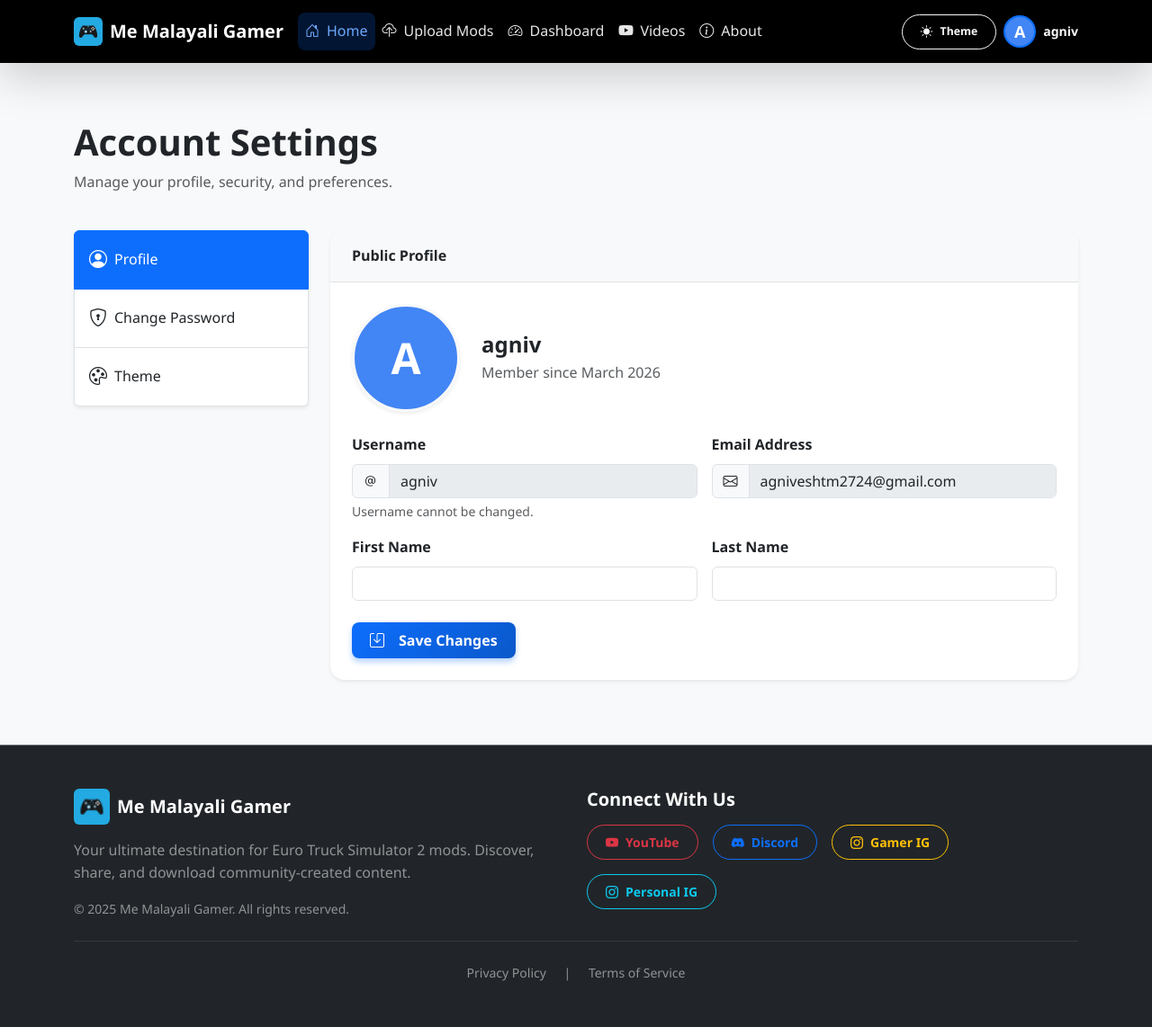
After one commit to agniveshtm/Me_Malayali_Gamer, a Django app: page /settings/ in a window 1280 px wide. The commit adds this page. Shown: the whole page at 90% size. Run offline with Django 5.2, Linux system fonts and the light colour scheme; a user stored in the database is signed in; some libraries are stand-ins or nearby versions.

Commit message:
Added Settings tab's and sections in dashboard. Also added In dashboard Password changer.

```diff
--- a/simulation_mods/Main/urls.py
+++ b/simulation_mods/Main/urls.py
@@ -21,4 +21,6 @@ urlpatterns = [
     path('create/',views.create_mods,name="create"),
     path('edit/<uuid:pk>',views.edit_mods,name="edit"),
     path('delete/<uuid:pk>',views.delete_mods,name="delete"),
+    path('settings/',views.settings_page,name="settings_page"),
+    path('password-change/',views.password_change,name="password_change")
 ]
--- a/simulation_mods/Main/views.py
+++ b/simulation_mods/Main/views.py
@@ -6,7 +6,10 @@ from django.contrib.auth.decorators import login_required
 from django.views.decorators.http import require_POST
 from django.views.decorators.cache import never_cache
 from .filters import ModsFilter
+from django.core.paginator import Paginator
 import os
+from django.contrib.auth import update_session_auth_hash
+from django.contrib.auth.forms import PasswordChangeForm
 # Create your views here.
 #=============DASHBOARD===============#
 
@@ -33,9 +36,13 @@ def dashboard_page(request):
     count = mods.count()
     mods_filter = ModsFilter(request.GET,queryset=mods)
     filtered_mods = mods_filter.qs
-    filtered_count = filtered_mods.count()
+    paginator = Paginator(filtered_mods,6)
+    page_number = request.GET.get("page")
+    page_obj = paginator.get_page(page_number)
     has_filters = bool(request.GET and any(request.GET.values()))
-    context = {"mods":filtered_mods,"filter":mods_filter,"count":count,"filtered_count":filtered_count,"has_filters":has_filters,"current_order":order}
+    context = {"mods":page_obj,"page_obj":page_obj,"filter":mods_filter,"count":count,"filtered_count":filtered_mods.count(),"has_filters":has_filters,"current_order":order}
+    if request.headers.get('HX-Request'):
+        return render(request, 'partials/mod_dashboard_partial.html', context)
     return render(request,"main/dashboard.html",context)
 
 #=============== EDIT =================
@@ -70,3 +77,30 @@ def delete_mods(request,pk):
     deleted_mods.delete()
     messages.success(request, f"'{mod_title}' has been deleted successfully!")
     return redirect("dashboard_page")
+
+@login_required(login_url="user_login")
+def settings_page(request):
+    if request.method == "POST":
+        user = request.user
+        user.first_name = request.POST.get('first_name', user.first_name)
+        user.last_name = request.POST.get('last_name', user.last_name)
+        user.save()
+        messages.success(request, "Profile updated successfully!")
+        return redirect("settings_page")
+    return render(request,"main/settings.html")
+
+@login_required(login_url="user_login")
+def password_change(request):
+    if request.method == "POST":
+        password_form = PasswordChangeForm(request.user, request.POST)
+        if password_form.is_valid():
+            user = password_form.save()
+            update_session_auth_hash(request, user)
+            messages.success(request,"Password has been updated successfully!")
+            return redirect("settings_page")
+        else:
+            return render(request, "main/settings.html", {
+                "password_form": password_form,
+                "active_tab": "security"
+            })
+    return redirect("settings_page")
--- a/simulation_mods/simulation_mods/settings.py
+++ b/simulation_mods/simulation_mods/settings.py
@@ -25,6 +25,8 @@ BASE_DIR = Path(__file__).resolve().parent.parent
 # SECURITY WARNING: keep the secret key used in production secret!
 SECRET_KEY = 'django-insecure-h@7lb6tq)(ydg88#_479cn9)7zu+!k+ne%ze+28h&pi0xrujvu'
 
+# Session
+SESSION_COOKIE_NAME = 'mmg_session'
 # SECURITY WARNING: don't run with debug turned on in production!
 DEBUG = True
 
--- a/simulation_mods/templates/common/base.html
+++ b/simulation_mods/templates/common/base.html
@@ -75,7 +75,9 @@
                     {% if user.is_authenticated %}
                         <div class="dropdown">
                             <a class="nav-link p-0 d-flex align-items-center gap-2" href="#" role="button" data-bs-toggle="dropdown" aria-expanded="false">
-                                <img src="{% static 'img/default_profile.jpg' %}" alt="User Profile" class="rounded-circle border border-2 border-primary" width="36" height="36">
+                                <div class="user-avatar rounded-circle d-flex align-items-center justify-content-center text-white fw-bold border border-2 border-primary" style="width: 36px; height: 36px; font-size: 18px;" data-username="{{ user.username }}">
+                                    {{ user.username|make_list|first|upper }}
+                                </div>
                                 <span class="d-none d-lg-inline text-light small fw-semibold">{{ user.username }}</span>
                             </a>
                             <ul class="dropdown-menu dropdown-menu-end shadow-lg border-0 mt-2 p-2">
@@ -83,6 +85,11 @@
                                 <li>
                                     <div class="d-grid px-3 py-2">
                                         <a class="btn btn-outline-primary btn-sm" href="{% url 'dashboard_page' %}"><i class="bi bi-speedometer2 me-1"></i>Dashboard</a>
+                                    </div>
+                                </li>
+                                <li>
+                                    <div class="d-grid px-3 py-2">
+                                        <a class="btn btn-outline-primary btn-sm" href="{% url 'settings_page' %}"><i class="bi bi-gear me-1"></i>Settings</a>
                                     </div>
                                 </li>
                                 <li><hr class="dropdown-divider"></li>
@@ -111,6 +118,16 @@
     </nav>
 
     <main class="flex-grow-1">
+        <div class="container mt-3">
+            {% if messages %}
+                {% for message in messages %}
+                    <div class="alert alert-{% if message.tags == 'error' %}danger{% else %}{{ message.tags }}{% endif %} alert-dismissible fade show" role="alert">
+                        {{ message }}
+                        <button type="button" class="btn-close" data-bs-dismiss="alert" aria-label="Close"></button>
+                    </div>
+                {% endfor %}
+            {% endif %}
+        </div>
         {% block content %}
         {% endblock %}
     </main>
@@ -191,6 +208,26 @@
             }
         }
 
+        function setAvatarColors() {
+            const avatars = document.querySelectorAll('.user-avatar');
+            const colors = [
+                '#DB4437', '#E91E63', '#9C27B0', '#673AB7', '#3F51B5',
+                '#4285F4', '#039BE5', '#0097A7', '#00897B', '#0F9D58',
+                '#689F38', '#EF6C00', '#FF5722', '#795548', '#757575', '#607D8B'
+            ];
+
+            avatars.forEach(avatar => {
+                const username = avatar.getAttribute('data-username');
+                if (username) {
+                    let hash = 0;
+                    for (let i = 0; i < username.length; i++) {
+                        hash = username.charCodeAt(i) + ((hash << 5) - hash);
+                    }
+                    const index = Math.abs(hash % colors.length);
+                    avatar.style.backgroundColor = colors[index];
+                }
+            });
+        }
 
         function toggleTheme() {
             const currentTheme = document.documentElement.getAttribute('data-bs-theme');
@@ -200,6 +237,7 @@
 
         document.addEventListener('DOMContentLoaded', () => {
             setTheme(getPreferredTheme());
+            setAvatarColors();
         });
     </script>
 </body>
--- /dev/null
+++ b/simulation_mods/templates/main/settings.html
@@ -0,0 +1,243 @@
+{% extends "common/base.html" %}
+{% load static %}
+
+{% block title %}Settings - Me Malayali Gamer{% endblock %}
+
+{% block content %}
+<div class="container py-5">
+    <div class="row mb-4">
+        <div class="col-12">
+            <h2 class="fw-bold display-6">Account Settings</h2>
+            <p class="text-muted">Manage your profile, security, and preferences.</p>
+        </div>
+    </div>
+
+    <div class="row">
+        <!-- Sidebar Navigation -->
+        <div class="col-md-3 mb-4">
+            <div class="list-group shadow-sm sticky-top" style="top: 100px; z-index: 100;" id="list-tab" role="tablist">
+                <a class="list-group-item list-group-item-action {% if not active_tab or active_tab == 'profile' %}active{% endif %} d-flex align-items-center gap-2 py-3" id="list-profile-list" data-bs-toggle="list" href="#list-profile" role="tab" aria-controls="list-profile">
+                    <i class="bi bi-person-circle fs-5"></i>
+                    <span>Profile</span>
+                </a>
+                <a class="list-group-item list-group-item-action {% if active_tab == 'security' %}active{% endif %} d-flex align-items-center gap-2 py-3" id="list-security-list" data-bs-toggle="list" href="#list-security" role="tab" aria-controls="list-security">
+                    <i class="bi bi-shield-lock fs-5"></i>
+                    <span>Change Password</span>
+                </a>
+                <a class="list-group-item list-group-item-action d-flex align-items-center gap-2 py-3" id="list-appearance-list" data-bs-toggle="list" href="#list-appearance" role="tab" aria-controls="list-appearance">
+                    <i class="bi bi-palette fs-5"></i>
+                    <span>Theme</span>
+                </a>
+            </div>
+        </div>
+
+        <!-- Tab Content -->
+        <div class="col-md-9">
+            <div class="tab-content" id="nav-tabContent">
+
+                <!-- Profile Tab -->
+                <div class="tab-pane fade {% if not active_tab or active_tab == 'profile' %}show active{% endif %}" id="list-profile" role="tabpanel" aria-labelledby="list-profile-list">
+                    <div class="card shadow-sm border-0 mb-4">
+                        <div class="card-header bg-body-tertiary fw-bold py-3">
+                            Public Profile
+                        </div>
+                        <div class="card-body p-4">
+                            <div class="d-flex align-items-center gap-4 mb-4">
+                                <div class="user-avatar rounded-circle d-flex align-items-center justify-content-center text-white fw-bold border border-3 border-light shadow-sm" style="width: 120px; height: 120px; font-size: 48px;" data-username="{{ user.username }}">
+                                    {{ user.username|make_list|first|upper }}
+                                </div>
+                                <div>
+                                    <h4 class="mb-1 fw-bold">{{ user.username }}</h4>
+                                    <p class="text-muted mb-0">Member since {{ user.date_joined|date:"F Y" }}</p>
+                                </div>
+                            </div>
+
+                            <form method="post">
+                                {% csrf_token %}
+                                <div class="row g-3">
+                                    <div class="col-md-6">
+                                        <label class="form-label fw-semibold">Username</label>
+                                        <div class="input-group">
+                                            <span class="input-group-text bg-light"><i class="bi bi-at text-dark"></i></span>
+                                            <input type="text" class="form-control" value="{{ user.username }}" readonly disabled>
+                                        </div>
+                                        <div class="form-text">Username cannot be changed.</div>
+                                    </div>
+                                    <div class="col-md-6">
+                                        <label class="form-label fw-semibold">Email Address</label>
+                                        <div class="input-group">
+                                            <span class="input-group-text bg-light"><i class="bi bi-envelope text-dark"></i></span>
+                                            <input type="email" class="form-control" value="{{ user.email }}" readonly disabled>
+                                        </div>
+                                    </div>
+                                    <div class="col-md-6">
+                                        <label class="form-label fw-semibold">First Name</label>
+                                        <input type="text" class="form-control" name="first_name" value="{{ user.first_name }}">
+                                    </div>
+                                    <div class="col-md-6">
+                                        <label class="form-label fw-semibold">Last Name</label>
+                                        <input type="text" class="form-control" name="last_name" value="{{ user.last_name }}">
+                                    </div>
+                                    <div class="col-12 mt-4">
+                                        <button type="submit" class="btn btn-primary">
+                                            <i class="bi bi-save me-2"></i>Save Changes
+                                        </button>
+                                    </div>
+                                </div>
+                            </form>
+                        </div>
+                    </div>
+                </div>
+
+                <!-- Change Password Tab -->
+                <div class="tab-pane fade {% if active_tab == 'security' %}show active{% endif %}" id="list-security" role="tabpanel" aria-labelledby="list-security-list">
+                    <div class="card shadow-sm border-0 mb-4">
+                        <div class="card-header bg-body-tertiary fw-bold py-3">
+                            Security Settings
+                        </div>
+                        <div class="card-body p-4">
+                            <h5 class="card-title mb-3">Change Password</h5>
+                            <p class="card-text text-muted mb-4">Ensure your account is using a long, random password to stay secure.</p>
+
+                            <form method="post" action="{% url 'password_change' %}">
+                                {% csrf_token %}
+
+                                <div class="mb-3">
+                                    <label for="id_old_password" class="form-label fw-semibold">Current Password</label>
+                                    <div class="input-group">
+                                        <input type="password" class="form-control {% if password_form.old_password.errors %}is-invalid{% endif %}" id="id_old_password" name="old_password" placeholder="Enter current password" required>
+                                        <button class="btn btn-outline-secondary" type="button" id="toggleOldPassword" style="border-left: 0; border-color: #dee2e6;">
+                                            <i class="bi bi-eye-slash" id="eyeIconOld"></i>
+                                        </button>
+                                    </div>
+                                    {% if password_form.old_password.errors %}
+                                        <div class="text-danger small mt-1">
+                                            {{ password_form.old_password.errors.0 }}
+                                        </div>
+                                    {% endif %}
+                                </div>
+
+                                <div class="mb-3">
+                                    <label for="id_new_password1" class="form-label fw-semibold">New Password</label>
+                                    <div class="input-group">
+                                        <input type="password" class="form-control {% if password_form.new_password1.errors %}is-invalid{% endif %}" id="id_new_password1" name="new_password1" placeholder="Enter new password" required>
+                                        <button class="btn btn-outline-secondary" type="button" id="toggleNewPassword" style="border-left: 0; border-color: #dee2e6;">
+                                            <i class="bi bi-eye-slash" id="eyeIconNew"></i>
+                                        </button>
+                                    </div>
+                                    {% if password_form.new_password1.errors %}
+                                        <div class="text-danger small mt-1">
+                                            {{ password_form.new_password1.errors.0 }}
+                                        </div>
+                                    {% endif %}
+                                </div>
+
+                                <div class="mb-3">
+                                    <label for="id_new_password2" class="form-label fw-semibold">Confirm New Password</label>
+                                    <div class="input-group">
+                                        <input type="password" class="form-control {% if password_form.new_password2.errors %}is-invalid{% endif %}" id="id_new_password2" name="new_password2" placeholder="Re-enter new password" required>
+                                        <button class="btn btn-outline-secondary" type="button" id="toggleConfirmNewPassword" style="border-left: 0; border-color: #dee2e6;">
+                                            <i class="bi bi-eye-slash" id="eyeIconConfirmNew"></i>
+                                        </button>
+                                    </div>
+                                    {% if password_form.new_password2.errors %}
+                                        <div class="text-danger small mt-1">
+                                            {{ password_form.new_password2.errors.0 }}
+                                        </div>
+                                    {% endif %}
+                                </div>
+
+                                <div class="d-grid d-sm-flex gap-2 mt-4">
+                                    <button type="submit" class="btn btn-primary">
+                                        <i class="bi bi-pencil-square me-2"></i>Change Password
+                                    </button>
+                                </div>
+                            </form>
+                        </div>
+                    </div>
+                </div>
+
+                <!-- Theme Tab -->
+                <div class="tab-pane fade" id="list-appearance" role="tabpanel" aria-labelledby="list-appearance-list">
+                    <div class="card shadow-sm border-0 mb-4">
+                        <div class="card-header bg-body-tertiary fw-bold py-3">
+                            Appearance
+                        </div>
+                        <div class="card-body p-4">
+                            <h5 class="card-title mb-3">Theme Preferences</h5>
+                            <p class="text-muted mb-4">Customize your view. Choose a theme that fits your preference.</p>
+
+                            <div class="row g-3">
+                                <div class="col-sm-4">
+                                    <button class="btn btn-outline-secondary w-100 p-4 h-100 d-flex flex-column align-items-center justify-content-center gap-3 theme-selector" onclick="setTheme('light')">
+                                        <i class="bi bi-sun-fill fs-1 text-warning"></i>
+                                        <span class="fw-bold">Light</span>
+                                    </button>
+                                </div>
+                                <div class="col-sm-4">
+                                    <button class="btn btn-outline-secondary w-100 p-4 h-100 d-flex flex-column align-items-center justify-content-center gap-3 theme-selector" onclick="setTheme('dark')">
+                                        <i class="bi bi-moon-stars-fill fs-1 text-primary"></i>
+                                        <span class="fw-bold">Dark</span>
+                                    </button>
+                                </div>
+                                <div class="col-sm-4">
+                                    <button class="btn btn-outline-secondary w-100 p-4 h-100 d-flex flex-column align-items-center justify-content-center gap-3 theme-selector" onclick="setAutoTheme()">
+                                        <i class="bi bi-circle-half fs-1"></i>
+                                        <span class="fw-bold">System</span>
+                                    </button>
+                                </div>
+                            </div>
+                        </div>
+                    </div>
+                </div>
+
+            </div>
+        </div>
+    </div>
+</div>
+
+<script>
+    function setAutoTheme() {
+        localStorage.removeItem('theme');
+        const preferred = window.matchMedia('(prefers-color-scheme: dark)').matches ? 'dark' : 'light';
+        document.documentElement.setAttribute('data-bs-theme', preferred);
+
+        // Update icons in navbar if they exist (relying on base.html structure)
+        const iconLight = document.getElementById('theme-icon-light');
+        const iconDark = document.getElementById('theme-icon-dark');
+
+        if (iconLight && iconDark) {
+            if (preferred === 'dark') {
+                iconLight.classList.add('d-none');
+                iconDark.classList.remove('d-none');
+            } else {
+                iconLight.classList.remove('d-none');
+                iconDark.classList.add('d-none');
+            }
+        }
+    }
+
+    document.addEventListener('DOMContentLoaded', function() {
+        const toggles = [
+            { inputId: 'id_old_password', toggleId: 'toggleOldPassword', iconId: 'eyeIconOld' },
+            { inputId: 'id_new_password1', toggleId: 'toggleNewPassword', iconId: 'eyeIconNew' },
+            { inputId: 'id_new_password2', toggleId: 'toggleConfirmNewPassword', iconId: 'eyeIconConfirmNew' }
+        ];
+
+        toggles.forEach(({ inputId, toggleId, iconId }) => {
+            const input = document.getElementById(inputId);
+            const toggleBtn = document.getElementById(toggleId);
+            const eyeIcon = document.getElementById(iconId);
+
+            if (input && toggleBtn && eyeIcon) {
+                toggleBtn.addEventListener('click', function() {
+                    const type = input.getAttribute('type') === 'password' ? 'text' : 'password';
+                    input.setAttribute('type', type);
+                    eyeIcon.classList.toggle('bi-eye');
+                    eyeIcon.classList.toggle('bi-eye-slash');
+                });
+            }
+        });
+    });
+</script>
+{% endblock %}
```
Also changed, not shown: simulation_mods/templates/main/dashboard.html (+57 -102 lines), simulation_mods/templates/partials/mod_dashboard_partial.html (added, +165 -0 lines).
